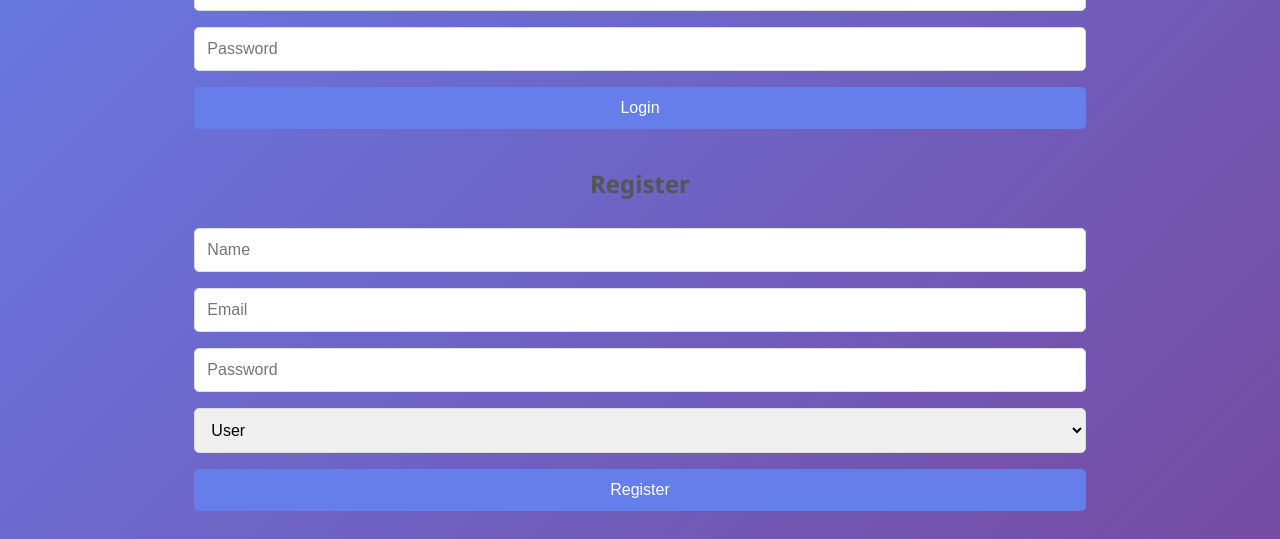
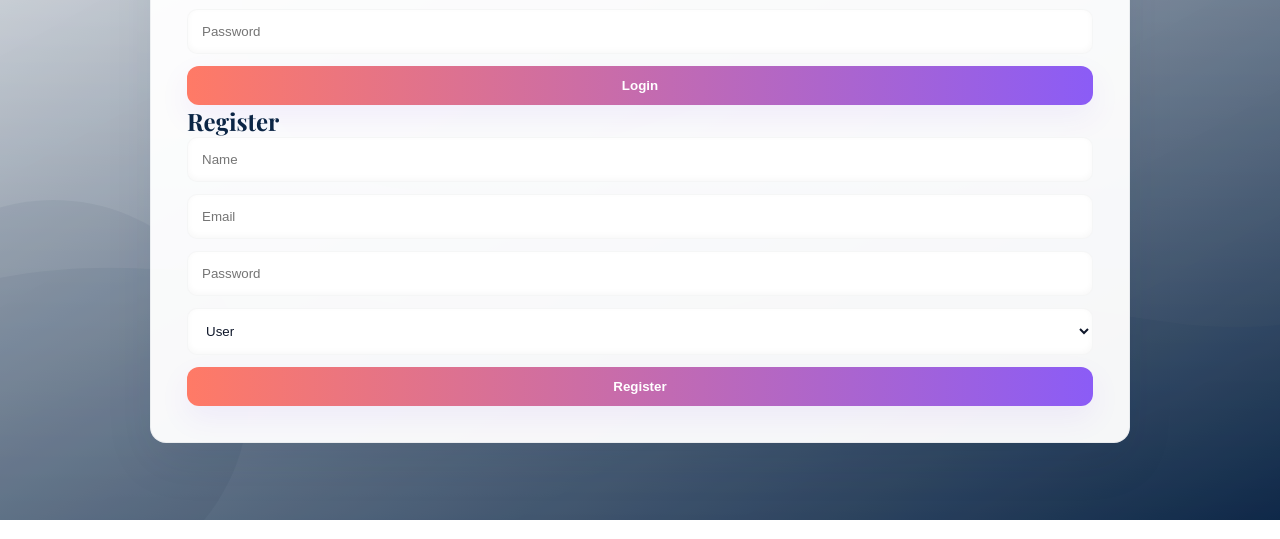
Before and after one commit to zaidkazmi/Help-Desk-Mini, a website: page public/index.html in a window 1280 px wide. Shown: the part 280-819 px from the top of the page. Drawn offline with nearby package versions, Linux system fonts and the light colour scheme.

Commit message:
Link index.html to shared styles.css

```diff
--- a/public/index.html
+++ b/public/index.html
@@ -4,48 +4,7 @@
   <meta charset="UTF-8">
   <meta name="viewport" content="width=device-width, initial-scale=1.0">
   <title>HelpDesk Mini - Login</title>
-  <style>
-    * { box-sizing: border-box; }
-    body {
-      font-family: 'Segoe UI', Tahoma, Geneva, Verdana, sans-serif;
-      background: linear-gradient(135deg, #667eea 0%, #764ba2 100%);
-      margin: 0;
-      padding: 0;
-      display: flex;
-      justify-content: center;
-      align-items: center;
-      min-height: 100vh;
-      color: #333;
-    }
-    .container {
-      background: white;
-      padding: 40px;
-      border-radius: 10px;
-      box-shadow: 0 15px 35px rgba(0,0,0,0.1);
-      width: 100%;
-      max-width: 400px;
-    }
-    h1 { text-align: center; color: #667eea; margin-bottom: 30px; }
-    h2 { text-align: center; margin-top: 30px; margin-bottom: 20px; color: #555; }
-    form { margin-bottom: 20px; }
-    input, select, button {
-      width: 100%;
-      padding: 12px;
-      margin: 8px 0;
-      border: 1px solid #ddd;
-      border-radius: 5px;
-      font-size: 16px;
-    }
-    input:focus, select:focus { outline: none; border-color: #667eea; }
-    button {
-      background: #667eea;
-      color: white;
-      border: none;
-      cursor: pointer;
-      transition: background 0.3s;
-    }
-    button:hover { background: #5a6fd8; }
-  </style>
+  <link rel="stylesheet" href="/styles.css">
 </head>
 <body>
   <div class="site">
```
